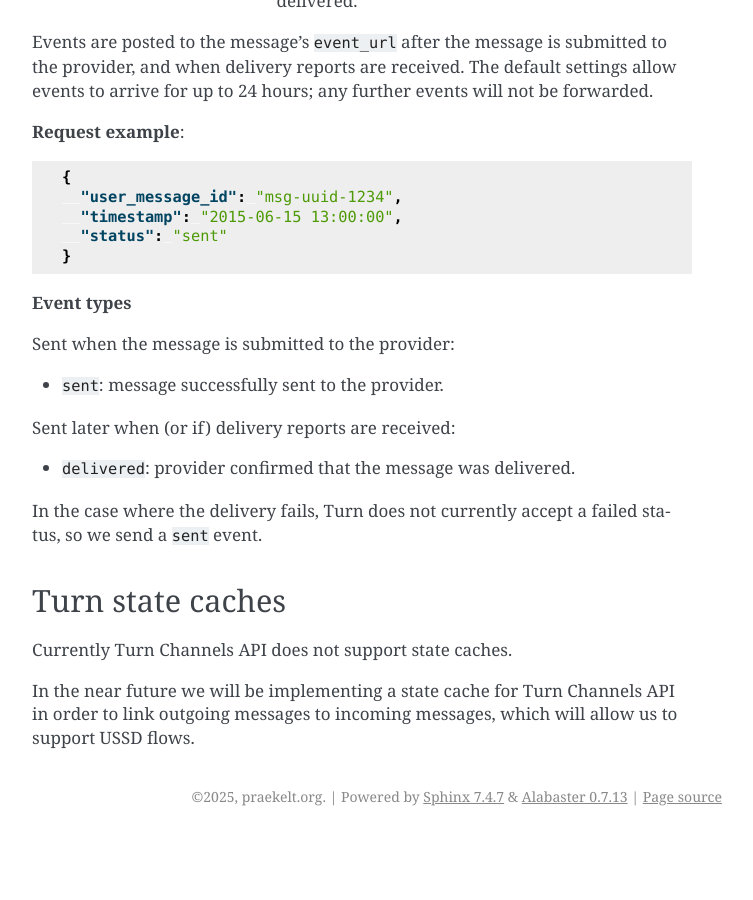
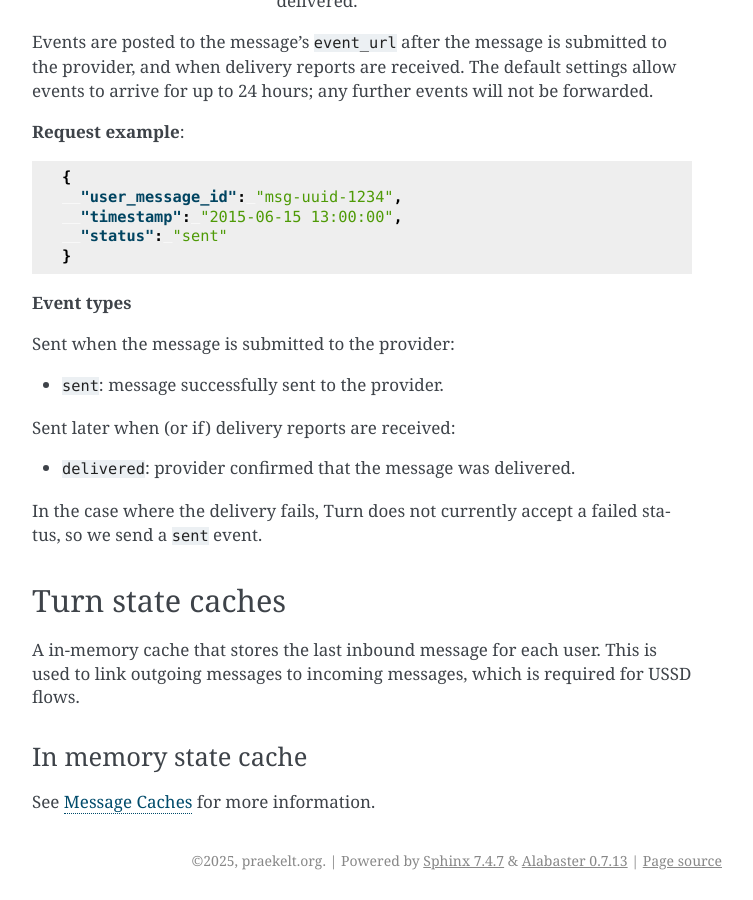
Before and after one commit to praekeltfoundation/vumi2, a Sphinx documentation site: the page built from docs/applications/turn_channels_api.rst, in a window 1280 px wide and 900 px high, scrolled down 3761 px. Shown: the whole window, without its empty margins (388-1141 px from the left). Built offline with Sphinx 7.4.7, drawn with Linux system fonts in a browser that asks for light colours; before the commit the page ends 4597 px from its top, so only the background shows below that; some of the changed text lies outside the part shown.

Commit message:
Update docs

```diff
--- a/docs/applications/turn_channels_api.rst
+++ b/docs/applications/turn_channels_api.rst
@@ -194,6 +194,9 @@ In the case where the delivery fails, Turn does not currently accept a failed st
 Turn state caches
 ^^^^^^^^^^^^^^^^^
 
-Currently Turn Channels API does not support state caches.
+A in-memory cache that stores the last inbound message for each user. This is used to link outgoing messages to incoming messages, which is required for USSD flows.
 
-In the near future we will be implementing a state cache for Turn Channels API in order to link outgoing messages to incoming messages, which will allow us to support USSD flows.
+In memory state cache
+"""""""""""""""""""""
+
+See `Message Caches <../message_caches.rst>`_ for more information.
```
